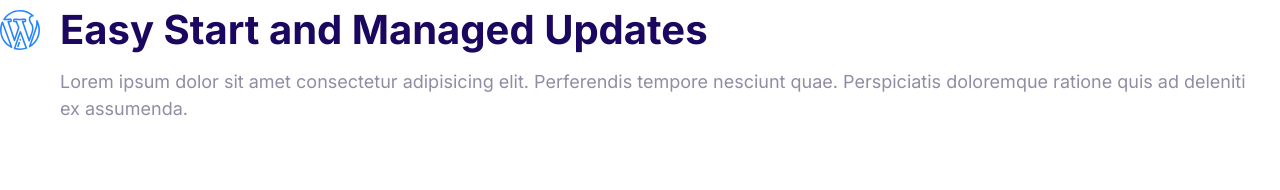
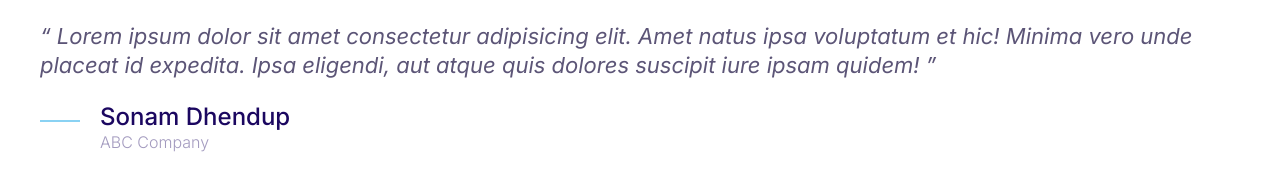
Before and after one commit to SomDhen/demify, a plain HTML site: page index.html in a window 1280 px wide. Drawn offline with Linux system fonts and the light colour scheme.

Commit message:
Build the quotes component.

```diff
--- a/css/styles.css
+++ b/css/styles.css
@@ -6,6 +6,7 @@
   --color-accent: #ff3400;
   --color-headings: #1b0760;
   --color-body: #918ca4;
+  --color-body-darker: #5c5577;
   --color-border: #ccc;
   --border-radius: 30px;
 }
@@ -390,3 +391,54 @@ a {
 .media__image {
   margin-top: 1rem;
 }
+
+/* Quotes */
+.quote {
+  font-size: 3rem;
+  font-style: italic;
+  color: var(--color-body-darker);
+  line-height: 1.3;
+}
+
+.quote__text::before {
+  content: open-quote;
+}
+
+.quote__text::after {
+  content: close-quote;
+}
+
+.quote__author {
+  font-size: 3rem;
+  font-style: normal;
+  font-weight: 500;
+  margin-bottom: 0;
+}
+
+.quote__company {
+  color: var(--color-headings);
+  font-size: 2rem;
+  font-style: normal;
+  font-weight: 300;
+  opacity: 0.4;
+}
+
+.quote__line {
+  position: relative;
+  /* bottom: 10px; */
+  top: -10px;
+}
+
+@media screen and (min-width: 1024px) {
+  .quote {
+    font-size: 2.2rem;
+  }
+
+  .quote__author {
+    font-size: 2.4rem;
+  }
+
+  .quote__company {
+    font-size: 1.6rem;
+  }
+}
--- a/index.html
+++ b/index.html
@@ -18,20 +18,25 @@
     <link rel="stylesheet" href="css/styles.css" />
   </head>
   <body>
+    <blockquote class="quote">
+      <p class="quote__text">
+        Lorem ipsum dolor sit amet consectetur adipisicing elit. Amet natus ipsa
+        voluptatum et hic! Minima vero unde placeat id expedita. Ipsa eligendi,
+        aut atque quis dolores suscipit iure ipsam quidem!
+      </p>
+      <footer>
         <div class="media">
           <div class="media__image">
-        <svg class="icon icon--primary">
-          <use xlink:href="images/sprite.svg#wordpress"></use>
+            <svg class="icon icon--primary quote__line">
+              <use xlink:href="images/sprite.svg#line"></use>
             </svg>
           </div>
           <div class="media__body">
-        <h3 class="media__title">Easy Start and Managed Updates</h3>
-        <p>
-          Lorem ipsum dolor sit amet consectetur adipisicing elit. Perferendis
-          tempore nesciunt quae. Perspiciatis doloremque ratione quis ad
-          deleniti ex assumenda.
-        </p>
+            <h3 class="media__title quote__author">Sonam Dhendup</h3>
+            <p class="quote__company">ABC Company</p>
           </div>
         </div>
+      </footer>
+    </blockquote>
   </body>
 </html>
```
Also changed, not shown: components/quotes.html (added, +20 -0 lines). Lines whose indentation alone changed are shown as unchanged.
